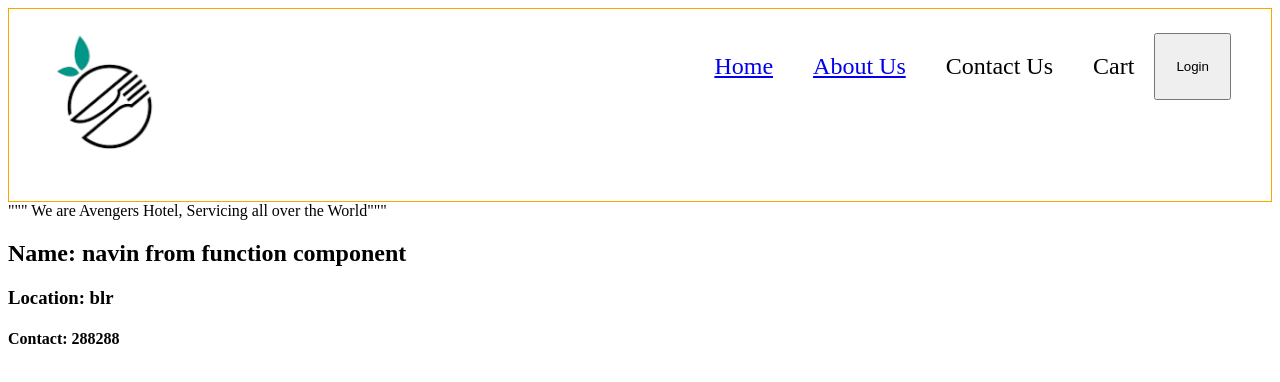
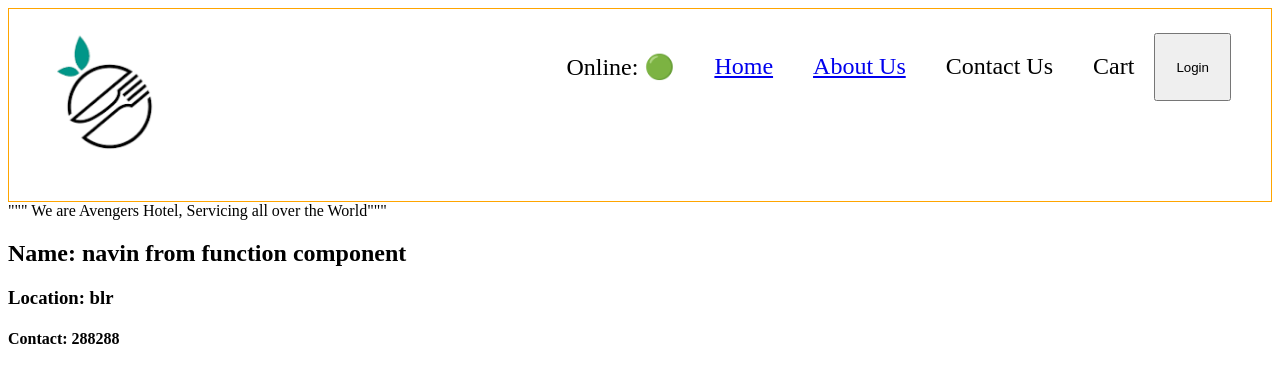
Before and after one commit to navin2608/foodOrdering, a React (Vite) app: page /about in a window 1280 px wide. Shown: the top 382 px of the page. Built offline with nearby package versions, Linux system fonts and the light colour scheme.

Commit message:
getting the online state in body of the app

```diff
--- a/App.js
+++ b/App.js
@@ -6,7 +6,6 @@ import { createBrowserRouter,RouterProvider,Outlet } from "react-router-dom";
 import About from "./src/components/About";
 import Error from "./src/components/Error";
  import RestaurantMenu from "./src/components/RestaurantMenu";
-
 const AppLayout=()=>{
     return (
         <div className="app">
--- a/src/components/Body.js
+++ b/src/components/Body.js
@@ -5,11 +5,11 @@ import { useState } from "react";
 import { async } from "regenerator-runtime";
 import {Link} from "react-router-dom";
 import Shimmer from "./Shimmer";
+import useOnlineState from "../../utils/useOnlineState";
 const Body=()=>{
     const [listOfRestaurants,setListOfRestaurant]=useState([]);
     const [filterRestaurants,setFilterRestaurants]=useState([]);
     const [searchText,setSearchText]=useState("");
-
     console.log("body rendered")
     useEffect(()=>{
        fetchData();
@@ -21,7 +21,12 @@ const Body=()=>{
         setListOfRestaurant(json?.data?.cards[4]?.card?.card?.gridElements?.infoWithStyle?.restaurants);
         console.log(listOfRestaurants);
         setFilterRestaurants(json?.data?.cards[4]?.card?.card?.gridElements?.infoWithStyle?.restaurants);
-
+    }
+    const onlineState=useOnlineState();
+    if(!onlineState){
+        return (
+            <h1> You are in Offline mode now</h1>
+        )
     }
     //conditional Rendering
     return listOfRestaurants.length===0?<Shimmer/>:
--- a/src/components/Header.js
+++ b/src/components/Header.js
@@ -1,8 +1,10 @@
 import { LOGO_URL } from "../../utils/constants";
 import {useState} from "react";
 import {Link} from "react-router-dom";
+import useOnlineState from "../../utils/useOnlineState";
 const Header=()=>{
     const [btnNameReact,setBtnNameReact]=useState("Login")
+    const  onlineState=useOnlineState();
     return (
         <div className="header">
         <div className="logo-container">
@@ -10,6 +12,8 @@ const Header=()=>{
         </div>
         <div className="nav-items">
             <ul>
+                <li>Online: {onlineState?"🟢":"🔴"}
+                </li>
                 <li >
                     <Link to="/">Home</Link>
                     </li>
--- /dev/null
+++ b/utils/useOnlineState.js
@@ -0,0 +1,16 @@
+import { useState,useEffect } from "react";
+
+const useOnlineState=()=>{
+    const [onlineState,setOnlineState]=useState(true)
+    useEffect(()=>{
+        window.addEventListener('online',()=>{
+            setOnlineState(true);
+        })
+        window.addEventListener('offline',()=>{
+            setOnlineState(false);
+        })
+    },[]);
+    return onlineState;
+}
+
+export default useOnlineState;
```
